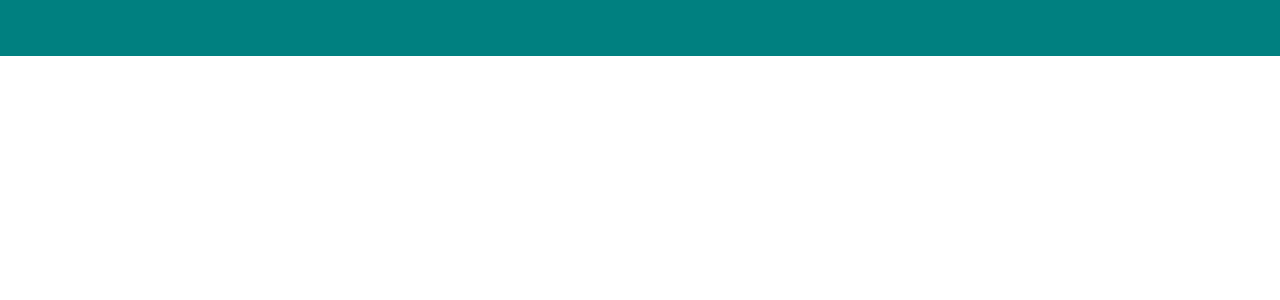
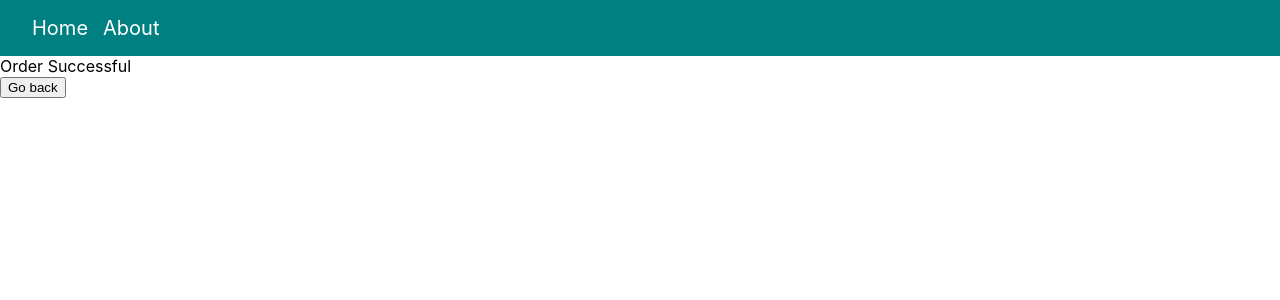
Before and after one commit to femmytedrey/React-Router, a React (Create React App) app in the folder react-router/: page /order-summary in a window 1280 px wide. Before the commit this address had no page. Shown: the top 300 px of the page. Built offline with nearby package versions, Linux system fonts and the light colour scheme; the HTML template or start-up script is replaced by a standard one.

Commit message:
Navigating Programmatically

```diff
--- a/react-router/src/App.js
+++ b/react-router/src/App.js
@@ -3,6 +3,7 @@ import { Home } from './Components/Home';
 import { Routes, Route } from 'react-router-dom'
 import { About } from './Components/About';
 import { Navbar } from './Components/Navbar';
+import { OrderAummary } from './Components/OrderAummary';
 
 function App() {
   return (
@@ -10,7 +11,8 @@ function App() {
     <Navbar />
     <Routes>
       <Route path='/' element = {<Home />} />
-      <Route path='about' element = {<About />} />
+      <Route path='/about' element = {<About />} />
+      <Route path='/order-summary' element = { <OrderAummary /> } />
     </Routes>
     </>
 
--- a/react-router/src/Components/Home.js
+++ b/react-router/src/Components/Home.js
@@ -1,7 +1,11 @@
 import React from "react"
+import { useNavigate } from "react-router-dom"
 
 export const Home = () => {
+  const navigate = useNavigate()
   return (
+    <>
     <h1>Home Page</h1>
+    <button onClick={() => navigate('order-summary', { replace: true })}>Place order</button></>
   )
 }
--- a/react-router/src/Components/Navbar.js
+++ b/react-router/src/Components/Navbar.js
@@ -5,7 +5,7 @@ export const Navbar = () => {
   const NavLinkStyle = ({isActive}) => {
     return {
       fontWeight: isActive ? 'bold' : 'regular',
-      color: isActive ? 'rgb(135, 255, 255)' : 'teal'
+      color: isActive ? 'rgb(135, 255, 255)' : 'white'
 
     }
   }
--- /dev/null
+++ b/react-router/src/Components/OrderAummary.js
@@ -0,0 +1,12 @@
+import React from 'react'
+import { useNavigate  } from 'react-router-dom'
+
+export const OrderAummary = () => {
+    const navigate = useNavigate()
+  return (
+    <>
+    <div>Order Successful</div>
+    <button onClick={() => navigate(-1)}>Go back</button>
+    </>
+  )
+}
```
